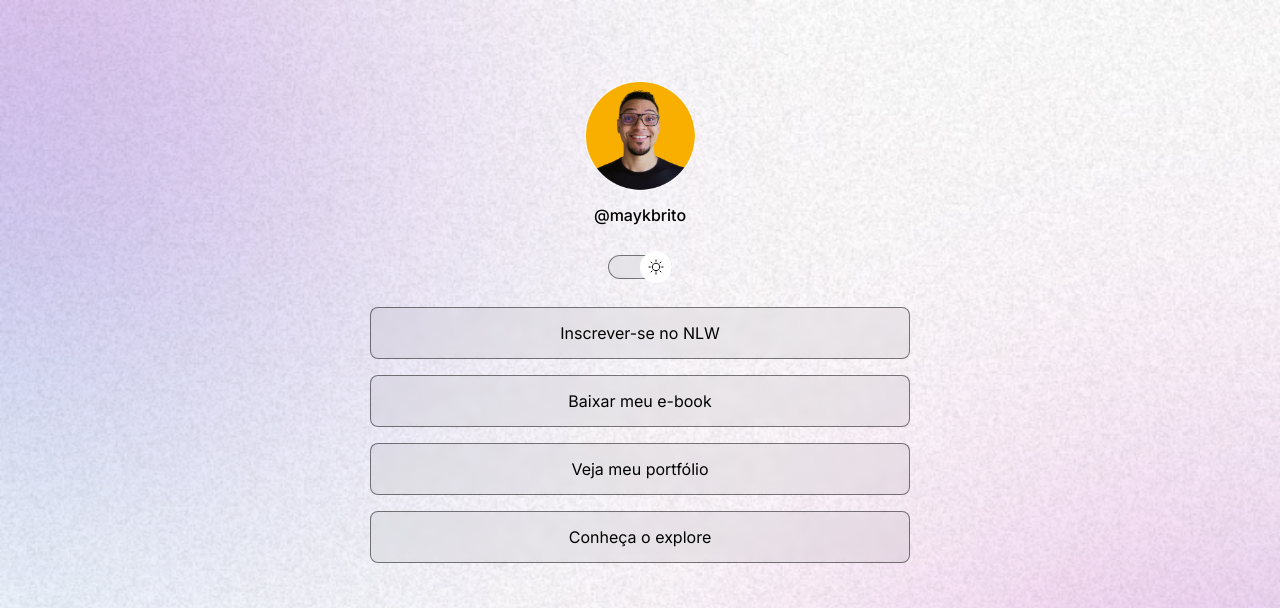
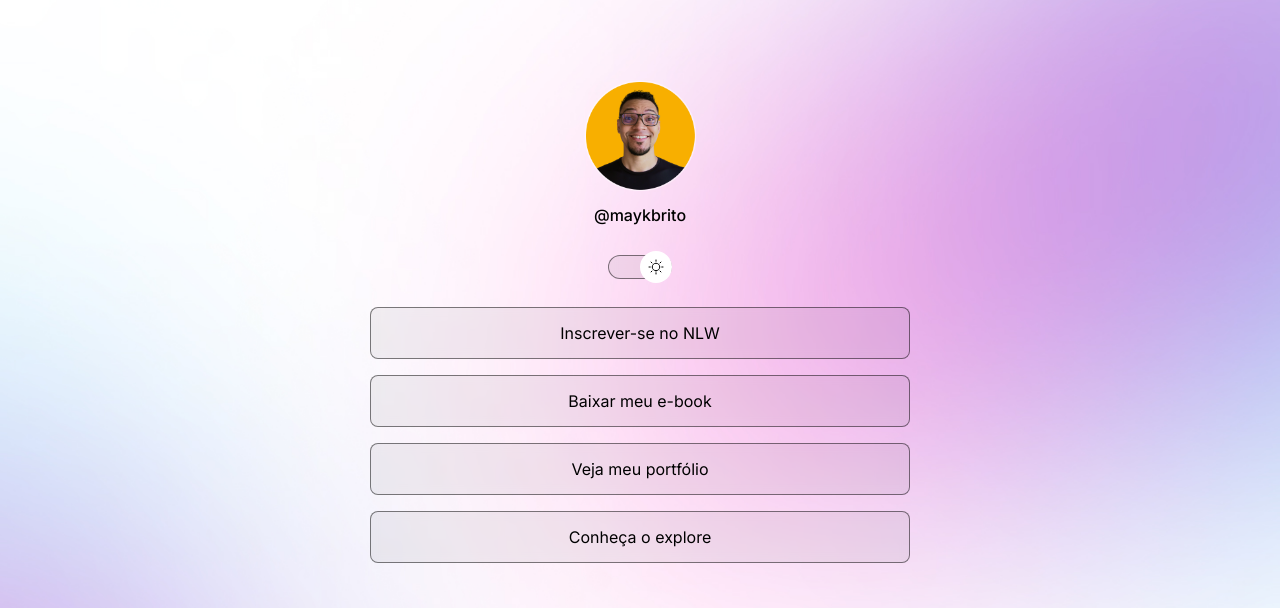
Before and after one commit to NatalyeCavalieri/Projeto-agregador-link, a plain HTML site: page index.html in a window 1280 px wide. Shown: the top 608 px of the page. Drawn offline with nearby package versions, Linux system fonts and the light colour scheme.

Commit message:
change background based on media queries

```diff
--- a/style.css
+++ b/style.css
@@ -31,6 +31,7 @@ body {
   background-size: cover;
   */
   background: var(--bg-url) no-repeat top center/cover;
+  height: 100vh;
 }
 body * {
   font-family: "Inter", sans-serif;
@@ -154,3 +155,12 @@ footer {
   text-align: center;
   font-size: 14px;
 }
+/* media queries */
+@media (min-width: 700px) {
+  :root {
+    --bg url: url(./assets/bg-desktop.jpg);
+  }
+  .light {
+    --bg-url: url(./assets/bg-desktop-light.jpg);
+  }
+ }
```
